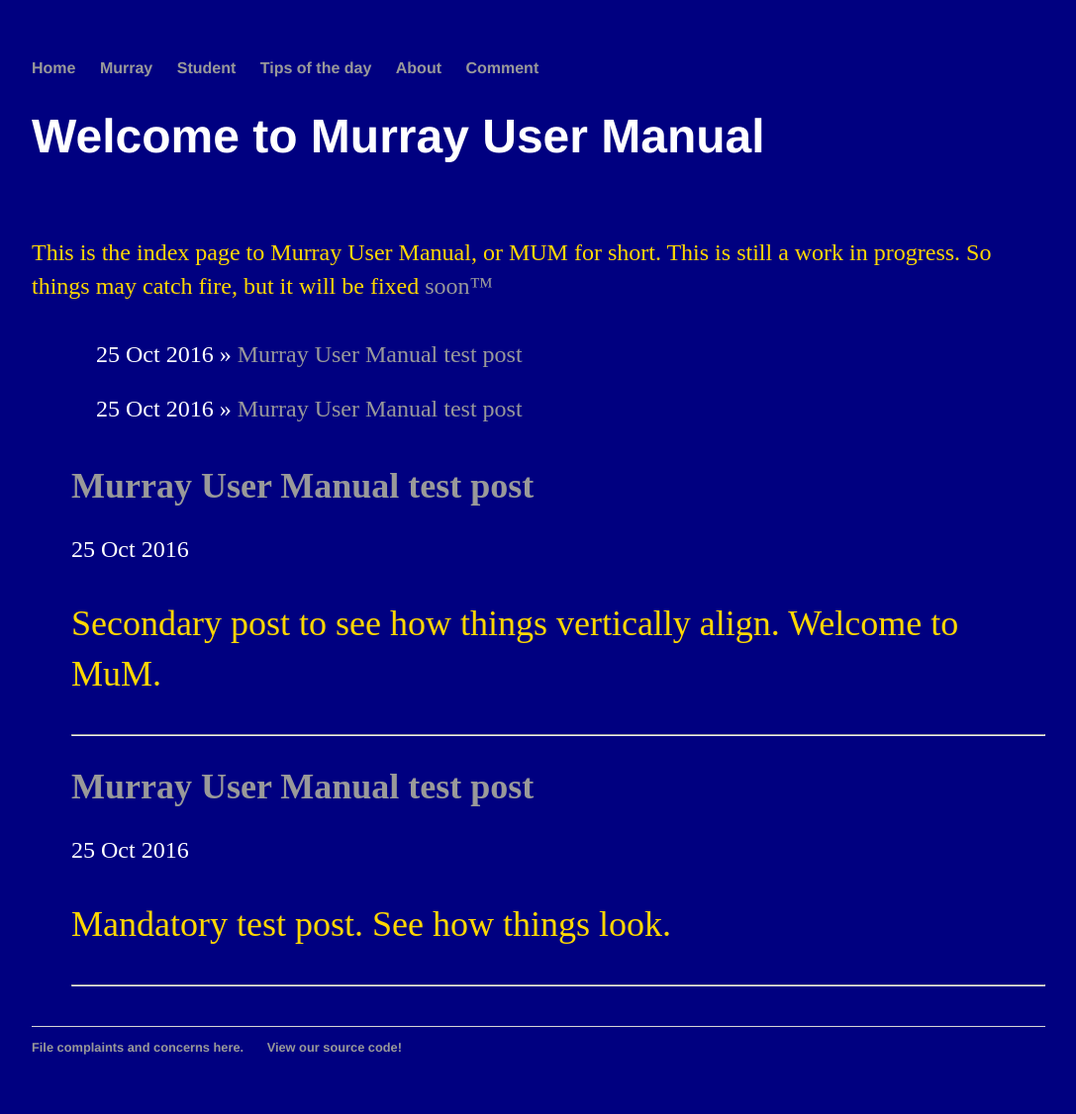
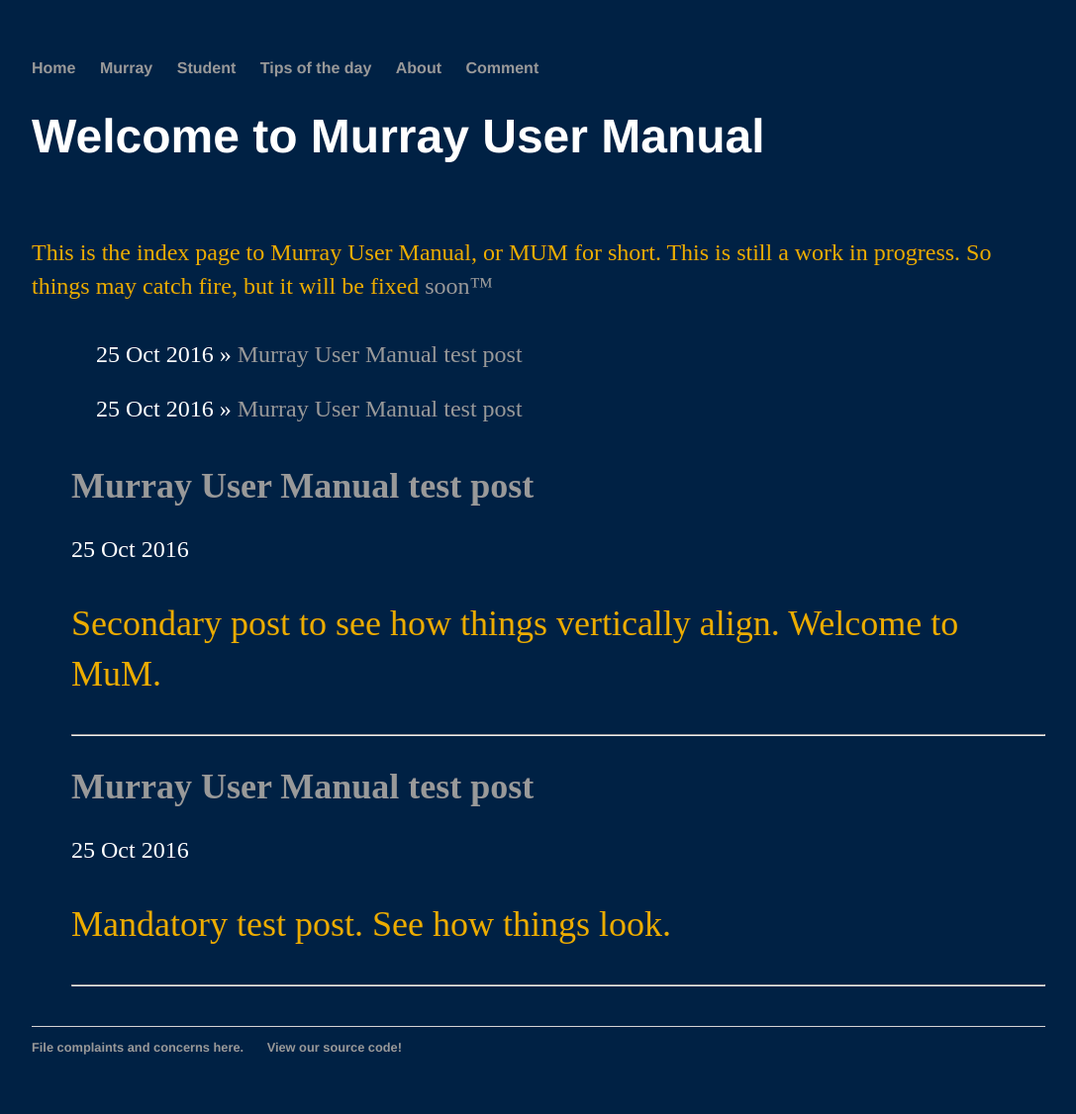
Before and after one commit to rowen2/rowen2.github.io, a Jekyll site: the page built from index.html, in a window 1280 px wide. Shown: the whole page at 99% size, without its empty margins (96-1183 px from the left). Built offline with Jekyll 4.4.1, drawn with Linux system fonts in a browser that asks for light colours.

Commit message:
Update main.css

```diff
--- a/css/main.css
+++ b/css/main.css
@@ -1,7 +1,7 @@
 body {
     margin: 60px auto;
     width: 80%;
-    background-color: navy;
+    background-color: #002144;
     color: white;
     border: 0px solid white;
 }
@@ -21,7 +21,7 @@ a {
 }
 h1 a:hover {
     text-decoration: underline;
-    color: gold;
+    color: #ECAC00;
 }
 
 h1 {
@@ -31,7 +31,7 @@ h1 {
 p {
     font-size: 1.5em;
     line-height: 1.4em;
-    color: gold; /*#333*/
+    color: #ECAC00; /*#333*/
 }
 #p0 {
     	word-spacing: 40px;
@@ -44,11 +44,11 @@ ul.menu {
 
 }
 ul.menu a:hover {
-    color: blue;
+    color: #002144;
     text-decoration: underline;
 }
 footer a:hover {
-    color: gold;
+    color: #ECAC00;
 }
 
 ul.posts {
@@ -106,7 +106,7 @@ p.two {
 	}
 
 #right a { /*heading links within container*/
-	border:3px solid gold;
+	border:3px solid #ECAC00;
 	color:white;
 	padding:5px 10px 5px 10px;
 	}
```
